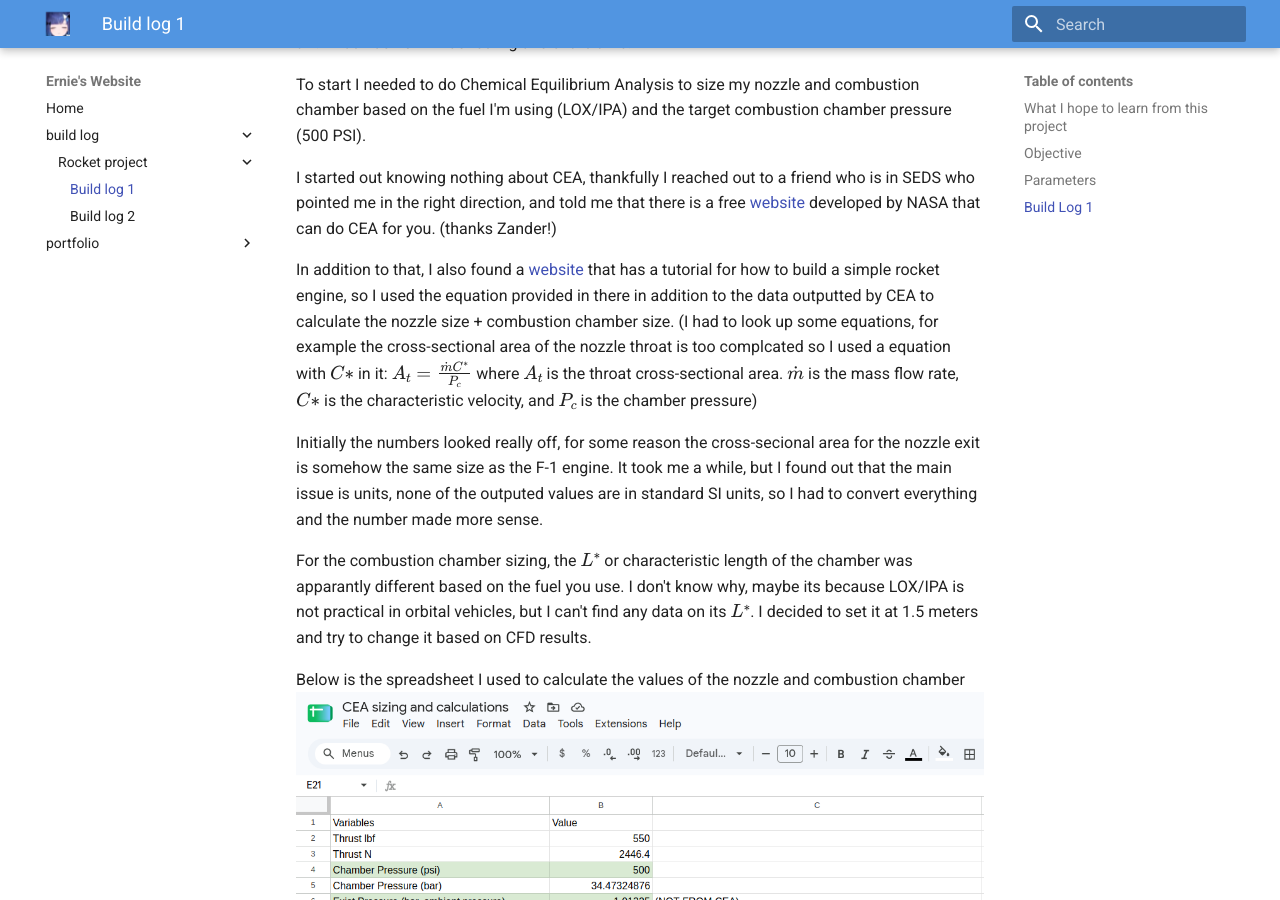
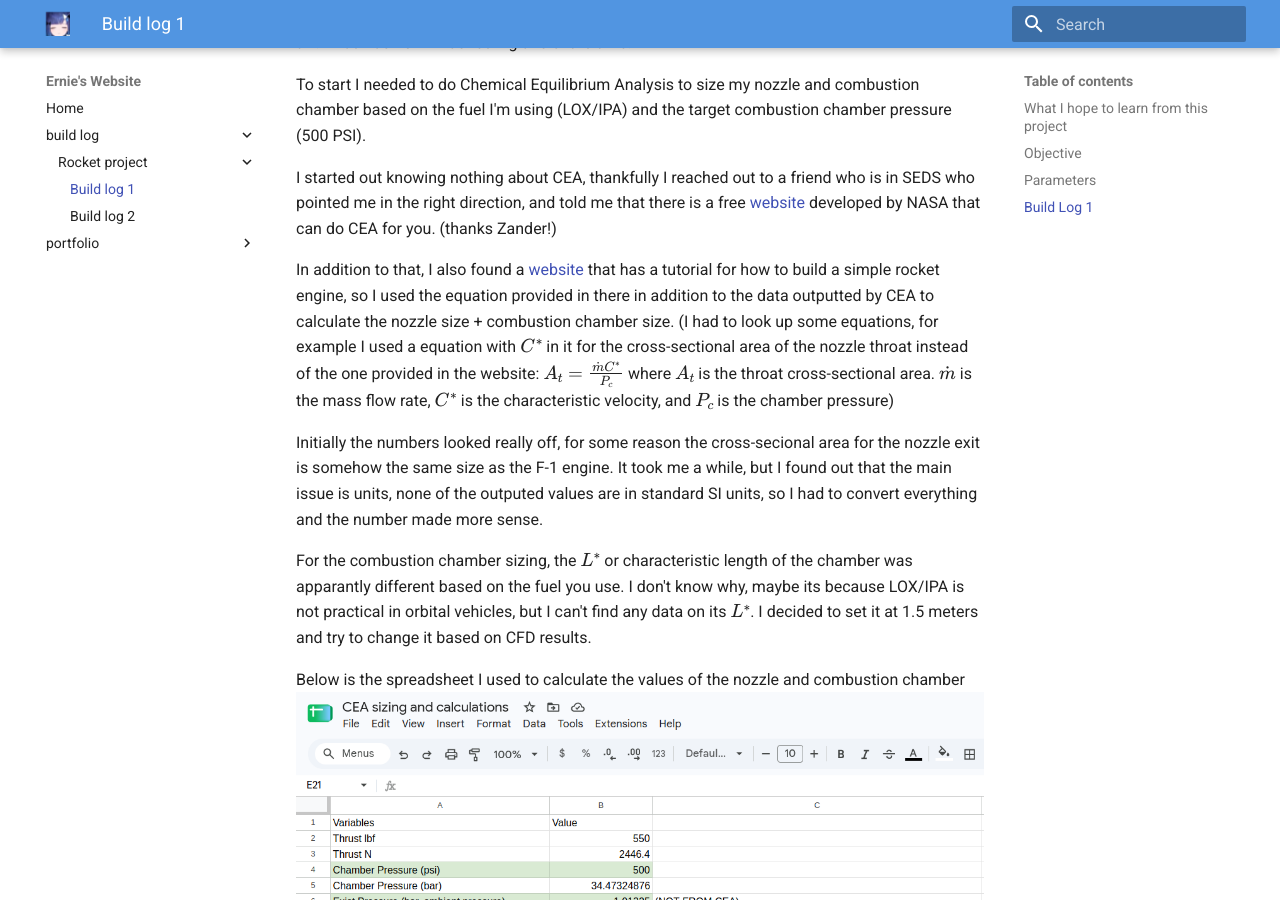
Before and after one commit to Stargazer1011/stargazer1011.github.io, an MkDocs documentation site: the page built from docs/Rocket_buildlog_1.md, in a window 1280 px wide and 900 px high, scrolled down 1085 px. Built offline with MkDocs 1.6.1 and Material for MkDocs 9.7.7, drawn with Linux system fonts in a browser that asks for light colours.

Commit message:
update blog1

```diff
--- a/docs/Rocket_buildlog_1.md
+++ b/docs/Rocket_buildlog_1.md
@@ -28,7 +28,7 @@ To start I needed to do Chemical Equilibrium Analysis to size my nozzle and comb
 
 I started out knowing nothing about CEA, thankfully I reached out to a friend who is in SEDS who pointed me in the right direction, and told me that there is a free [website](https://cearun.grc.nasa.gov/) developed by NASA that can do CEA for you. (thanks Zander!)
 
-In addition to that, I also found a [website](https://spacha.github.io/How-to-Rocket/) that has a tutorial for how to build a simple rocket engine, so I used the equation provided in there in addition to the data outputted by CEA to calculate the nozzle size + combustion chamber size. (I had to look up some equations, for example the cross-sectional area of the nozzle throat is too complcated so I used a equation with $C*$ in it: $A_t=\frac{\dot{m}C^*}{P_c}$ where $A_t$ is the throat cross-sectional area. $\dot{m}$ is the mass flow rate, $C*$ is the characteristic velocity, and ${P_c}$ is the chamber pressure)
+In addition to that, I also found a [website](https://spacha.github.io/How-to-Rocket/) that has a tutorial for how to build a simple rocket engine, so I used the equation provided in there in addition to the data outputted by CEA to calculate the nozzle size + combustion chamber size. (I had to look up some equations, for example I used a equation with $C^*$ in it for the cross-sectional area of the nozzle throat instead of the one provided in the website: $A_t=\frac{\dot{m}C^*}{P_c}$ where $A_t$ is the throat cross-sectional area. $\dot{m}$ is the mass flow rate, $C^*$ is the characteristic velocity, and ${P_c}$ is the chamber pressure)
 
 Initially the numbers looked really off, for some reason the cross-secional area for the nozzle exit is somehow the same size as the F-1 engine. It took me a while, but I found out that the main issue is units, none of the outputed values are in standard SI units, so I had to convert everything and the number made more sense.
 
```
